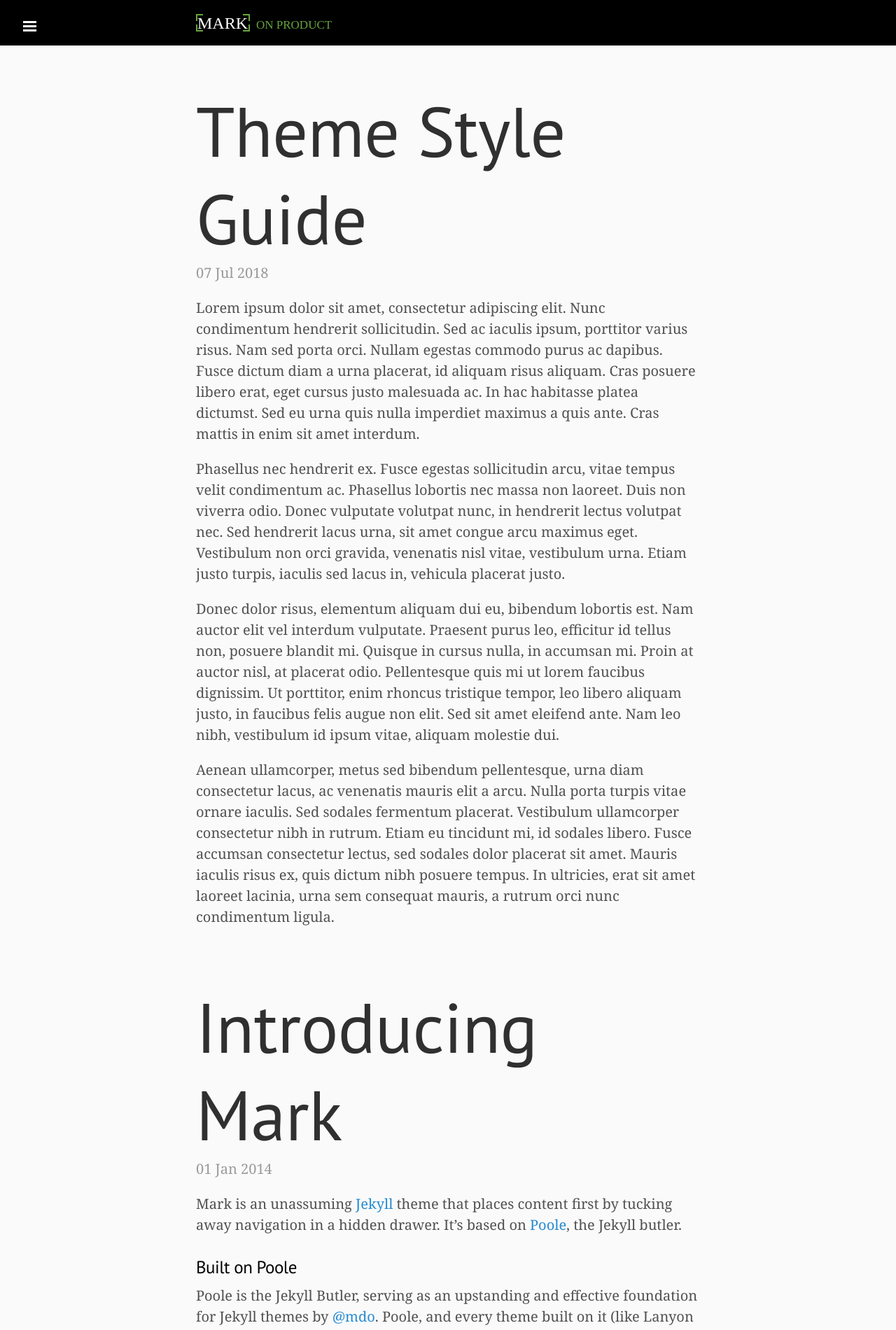
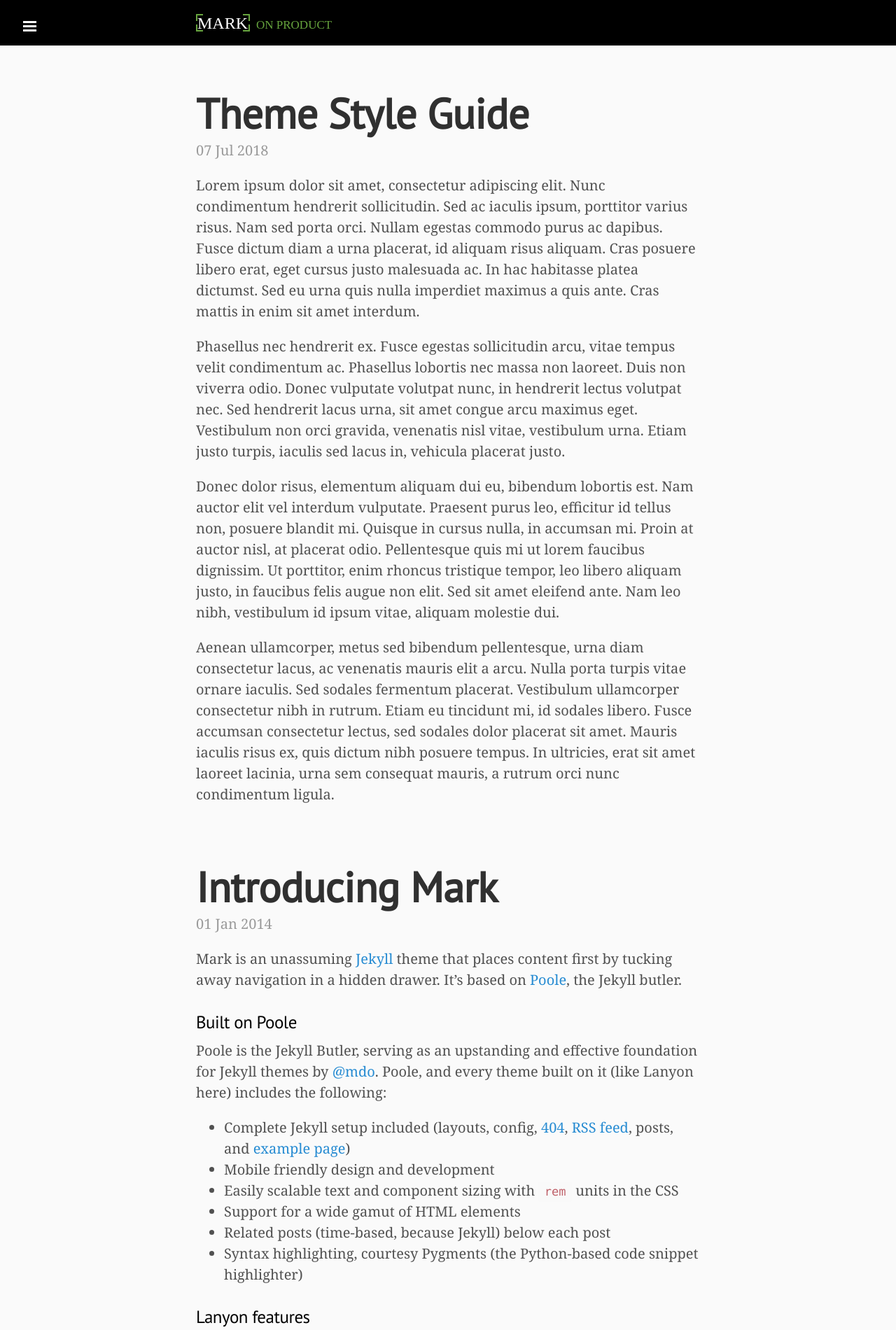
Before and after one commit to markthelefty/markthelefty.github.io, a Jekyll site: the page built from index.html, in a window 1280 px wide. Shown: the top 1900 px of the page at 70% size. Built offline with Jekyll 4.4.1, drawn with Linux system fonts in a browser that asks for light colours; some web fonts are replaced; Markdown is read by kramdown in place of the engine named in the settings; the list of posts is cut into pages by our own code.

Commit message:
typography tweaks

```diff
--- a/public/css/custom.css
+++ b/public/css/custom.css
@@ -42,12 +42,11 @@ body {
 
  h1, h2, h3, h4, h5, h6 {
     font-family: 'PT Sans', Helvetica, Arial, sans-serif;
-    font-weight: 400;
     color: #000;
-    letter-spacing: -.025rem;
  }
 
  .post-title {
-    font-size:5rem;
+    font-size:3rem;
     color: #000;
+    font-weight:700;
  }
```
